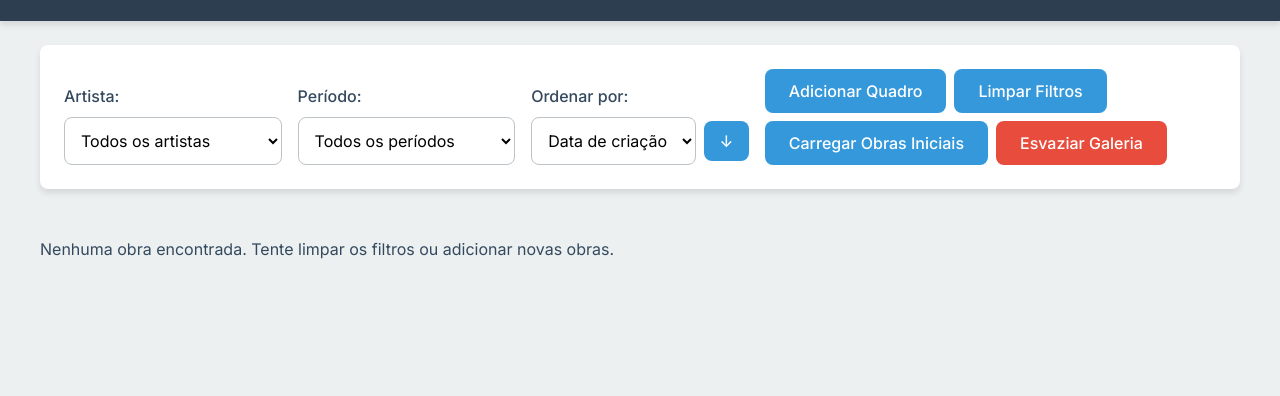
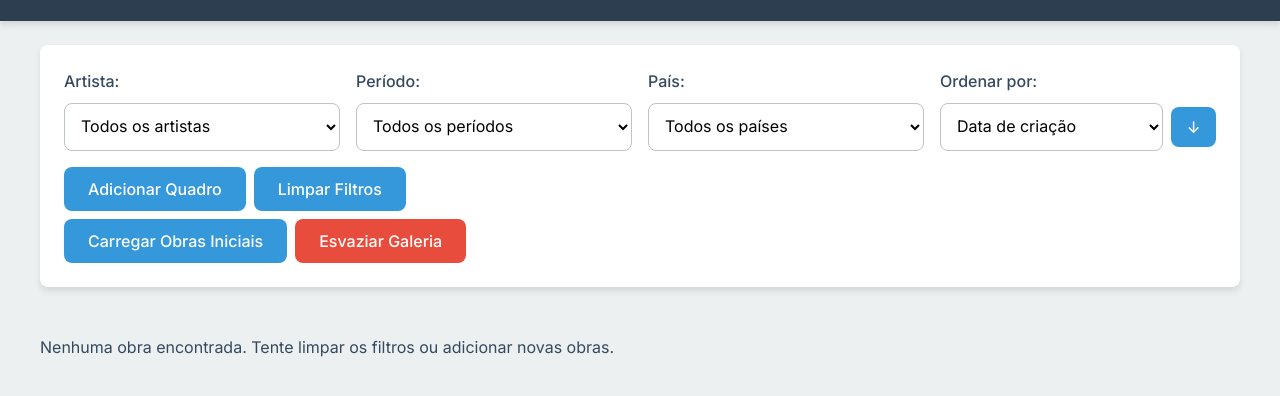
Before and after one commit to wagnerkaue/crud-galeria-de-arte, a plain HTML site: page index.html in a window 1280 px wide. Shown: the part 78-474 px from the top of the page. Drawn offline with Linux system fonts and the light colour scheme.

Commit message:
Adicionado filtro por país

```diff
--- a/index.html
+++ b/index.html
@@ -26,6 +26,10 @@
       <div class="grupo-filtro">
         <label for="filtroPeriodo">Período:</label>
         <select id="filtroPeriodo"></select>
+      </div>
+      <div class="grupo-filtro">
+        <label for="filtroPais">País:</label>
+        <select id="filtroPais"></select>
       </div>
       <div class="grupo-filtro">
         <label for="ordenarPor">Ordenar por:</label>
--- a/logica.js
+++ b/logica.js
@@ -1,4 +1,4 @@
-export function organizarObras(obras, { artistaFiltro, periodoFiltro, ordenarPor, direcao = 'crescente' }) {
+export function organizarObras(obras, { artistaFiltro, periodoFiltro, paisFiltro, ordenarPor, direcao = 'crescente' }) {
     let obrasFiltradas = [...obras];
 
     if (artistaFiltro) {
@@ -9,11 +9,14 @@ export function organizarObras(obras, { artistaFiltro, periodoFiltro, ordenarPor
         obrasFiltradas = obrasFiltradas.filter(obra => obra.periodo === periodoFiltro);
     }
 
+    if (paisFiltro) {
+        obrasFiltradas = obrasFiltradas.filter(obra => obra.pais === paisFiltro);
+    }
+
     const obrasOrdenadas = obrasFiltradas.toSorted((a, b) => {
         const campo = ordenarPor === 'dataCriacao' ? 'id' : ordenarPor;
         const valorA = a[campo];
         const valorB = b[campo];
-        // A única mudança é nesta linha
         const multiplicador = direcao === 'crescente' ? 1 : -1;
 
         if (typeof valorA === 'string') {
--- a/main.js
+++ b/main.js
@@ -6,6 +6,7 @@ import { organizarObras } from './logica.js';
 const painelGaleria = document.getElementById("painelGaleria");
 const selecaoFiltroArtista = document.getElementById("filtroArtista");
 const selecaoFiltroPeriodo = document.getElementById("filtroPeriodo");
+const selecaoFiltroPais = document.getElementById("filtroPais")
 const selecaoOrdenarPor = document.getElementById("ordenarPor");
 const botaoDirecao = document.getElementById("botaoDirecao");
 const botaoAdicionarObra = document.getElementById("botaoAdicionarObra");
@@ -23,7 +24,7 @@ function atualizarFiltros() {
 
     ui.preencherSelect(selecaoFiltroArtista, estado.obterValoresUnicos('autor'), "Todos os artistas");
     ui.preencherSelect(selecaoFiltroPeriodo, estado.obterValoresUnicos('periodo'), "Todos os períodos");
-
+    ui.preencherSelect(selecaoFiltroPais, estado.obterValoresUnicos('pais'), "Todos os países");
     selecaoFiltroArtista.value = artistaSelecionado;
     selecaoFiltroPeriodo.value = periodoSelecionado;
 }
@@ -34,6 +35,7 @@ function atualizarUI() {
     const filtradasEOrdenadas = organizarObras(todasObras, {
         artistaFiltro: selecaoFiltroArtista.value,
         periodoFiltro: selecaoFiltroPeriodo.value,
+        paisFiltro: selecaoFiltroPais.value,
         ordenarPor: selecaoOrdenarPor.value,
         direcao: direcaoOrdenacao,
     });
@@ -144,6 +146,7 @@ document.addEventListener('click', (evento) => {
 function inicializar() {
     selecaoFiltroArtista.addEventListener("change", atualizarUI);
     selecaoFiltroPeriodo.addEventListener("change", atualizarUI);
+    selecaoFiltroPais.addEventListener("change", atualizarUI);
     selecaoOrdenarPor.addEventListener("change", atualizarUI);
     botaoDirecao.addEventListener("click", alternarDirecaoOrdenacao);
     botaoAdicionarObra.addEventListener("click", abrirFormularioDeAdicionarObra);
```
